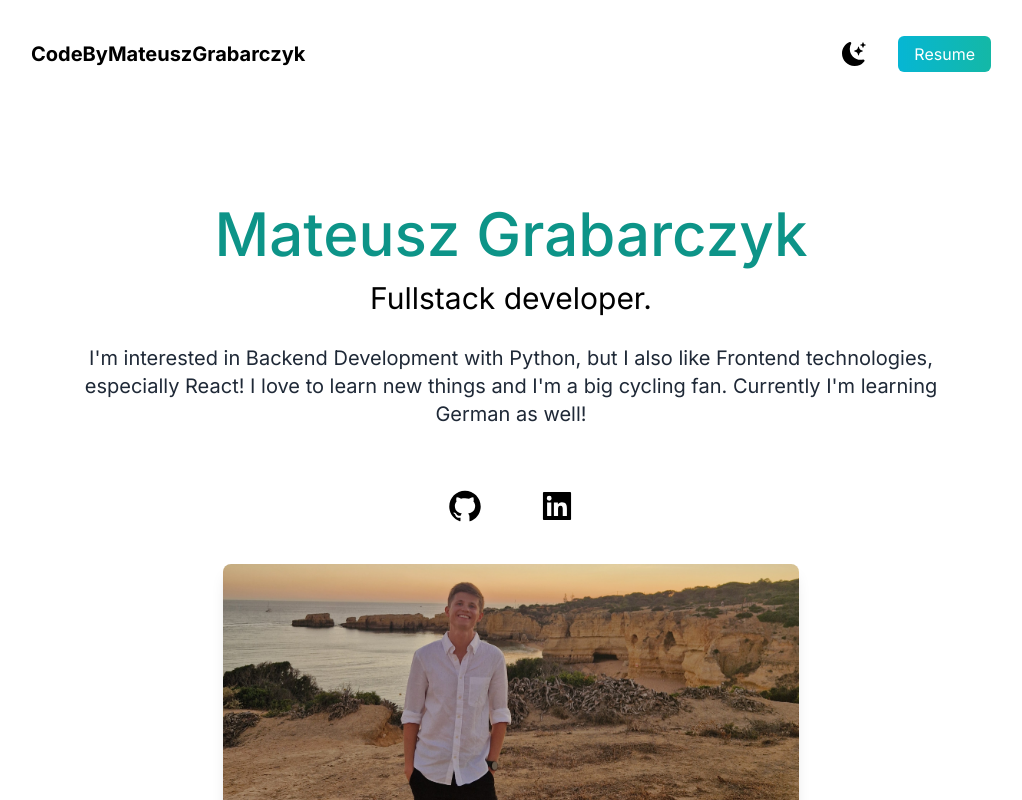
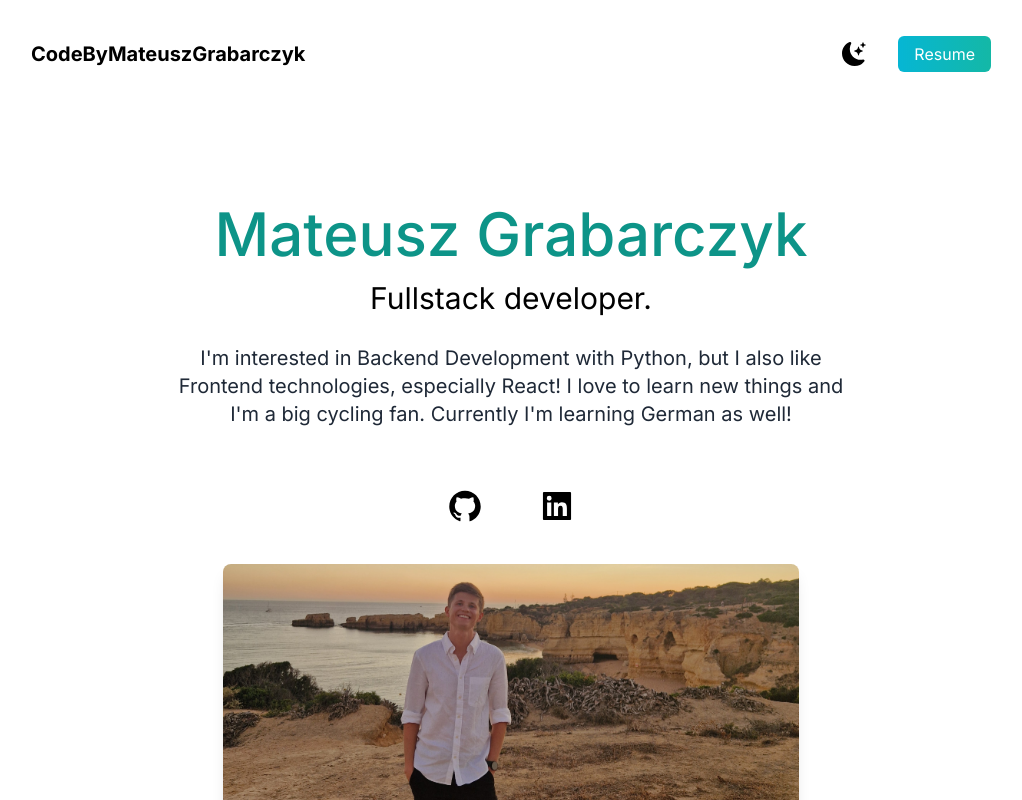
Before and after one commit to MateuszGrabarczyk/My-portfolio-website, a Next.js app: page / in a window 1280 px wide. Shown: the top 800 px of the page, without its empty margins (129-1151 px from the left). Built offline with nearby package versions, Linux system fonts and the light colour scheme.

Commit message:
🐛Small fix to paragraph on bigger screens

```diff
--- a/src/components/Header.tsx
+++ b/src/components/Header.tsx
@@ -9,7 +9,7 @@ function Header() {
       <h3 className="text-2xl py-2 md:text-3xl dark:text-white">
         Fullstack developer.
       </h3>
-      <p className="text-md py-5 leading-8 text-gray-800 md:text-xl dark:text-gray-200">
+      <p className="text-md py-5 leading-8 text-gray-800 dark:text-gray-200 md:text-xl max-w-lg mx-auto lg:max-w-xl xl:max-w-2xl">
         I'm interested in Backend Development with Python, but I also like
         Frontend technologies, especially React! I love to learn new things and
         I'm a big cycling fan. Currently I'm learning German as well!
```
